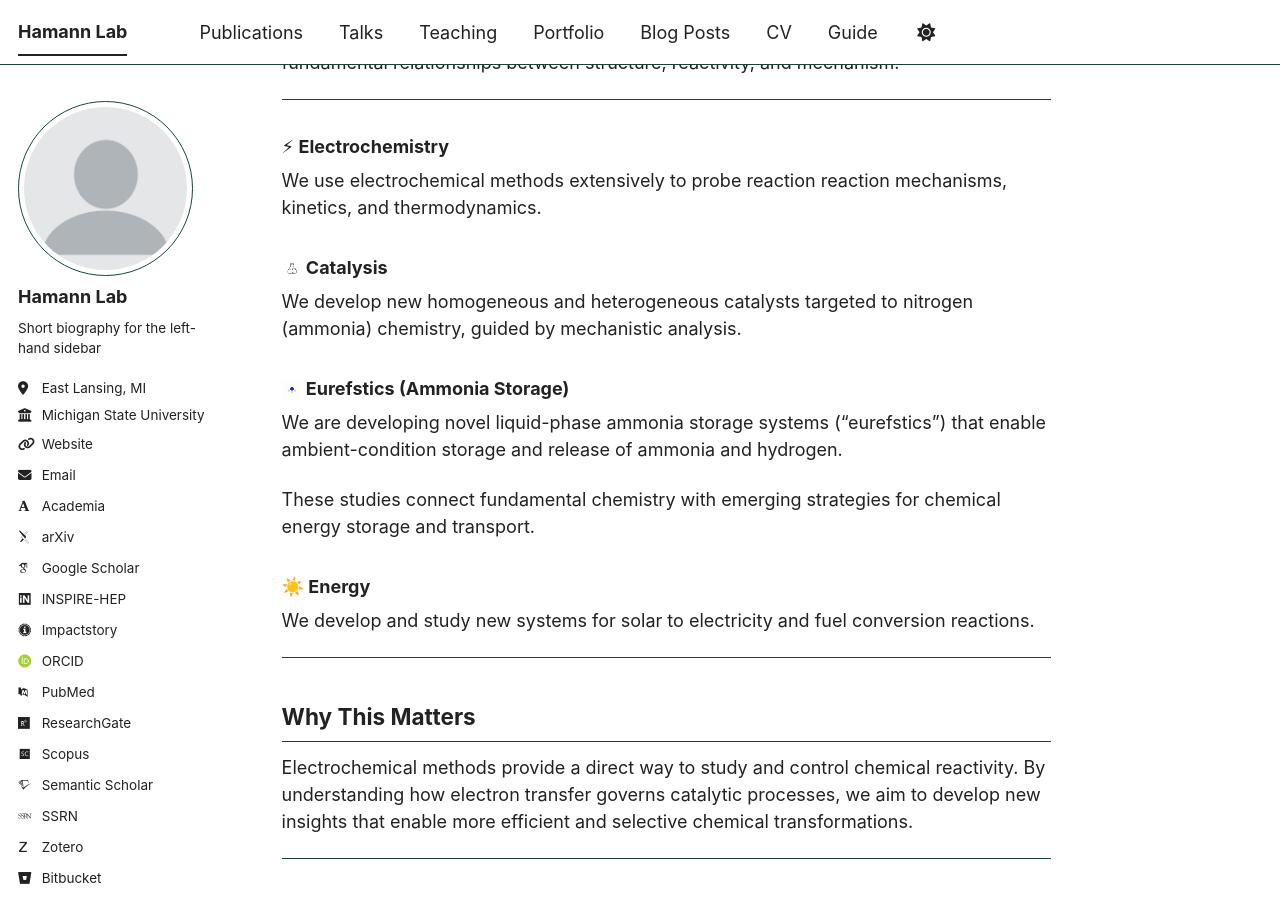
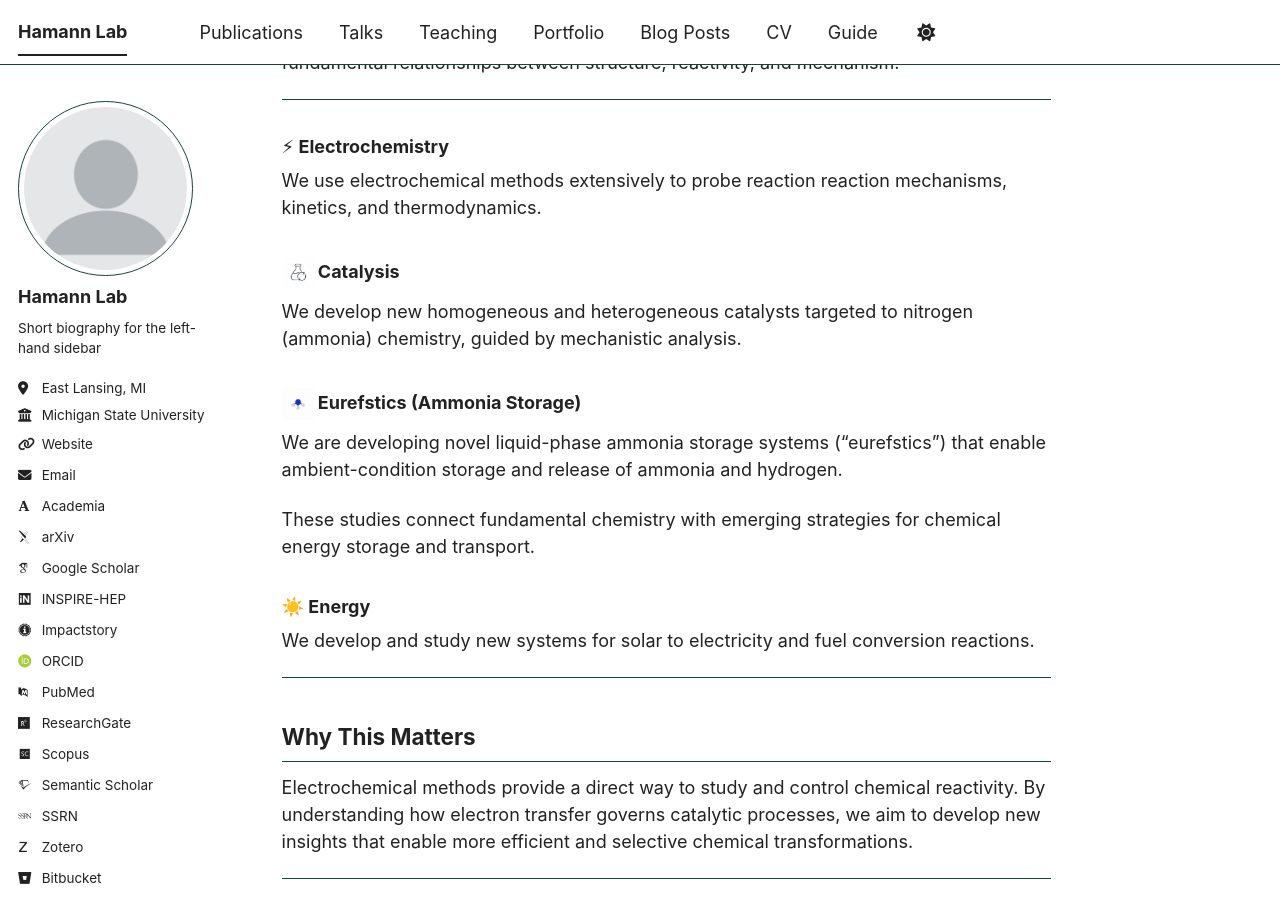
Before and after one commit to HamannLab/HamannLab.github.io, a Jekyll site: the page built from index.md, in a window 1280 px wide and 900 px high, scrolled down 739 px. Built offline with Jekyll 4.4.1, drawn with Linux system fonts in a browser that asks for light colours; some web fonts are replaced; a script bundle is joined from its source files by our own code; library files that are not in the unit come from our copies.

Commit message:
Update index.md

```diff
--- a/index.md
+++ b/index.md
@@ -22,10 +22,10 @@
 ### ⚡ Electrochemistry
 We use electrochemical methods extensively to probe reaction reaction mechanisms, kinetics, and thermodynamics.
 
-### <img src="/images/flask-cycle.png" style="height: 20px; vertical-align: middle;"> Catalysis
+### <img src="/images/flask-cycle.png" style="height: 32px; vertical-align: middle;"> Catalysis
 We develop new homogeneous and heterogeneous catalysts targeted to nitrogen (ammonia) chemistry, guided by mechanistic analysis.
 
-### <img src="/images/nh3-icon.png" style="height: 20px; vertical-align: middle;"> Eurefstics (Ammonia Storage)
+### <img src="/images/nh3-icon.png" style="height: 32px; vertical-align: middle;"> Eurefstics (Ammonia Storage)
 We are developing novel liquid-phase ammonia storage systems (“eurefstics”) that enable ambient-condition storage and release of ammonia and hydrogen.
 
 These studies connect fundamental chemistry with emerging strategies for chemical energy storage and transport.
```
